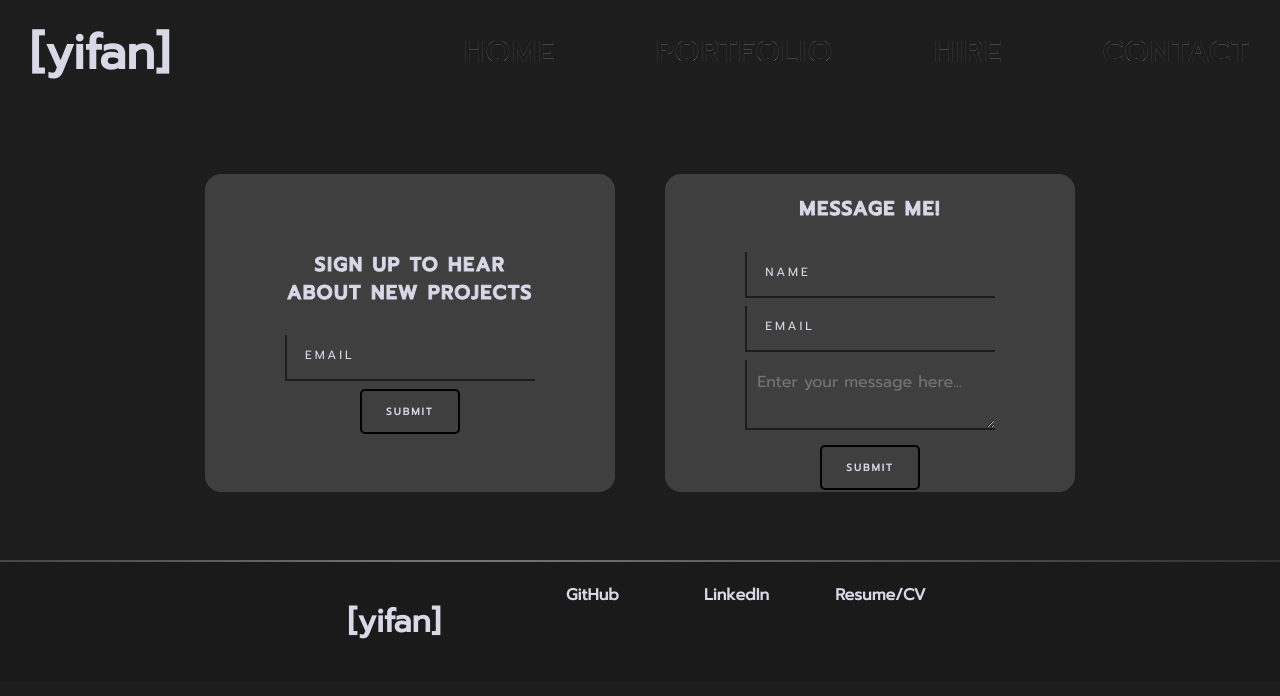
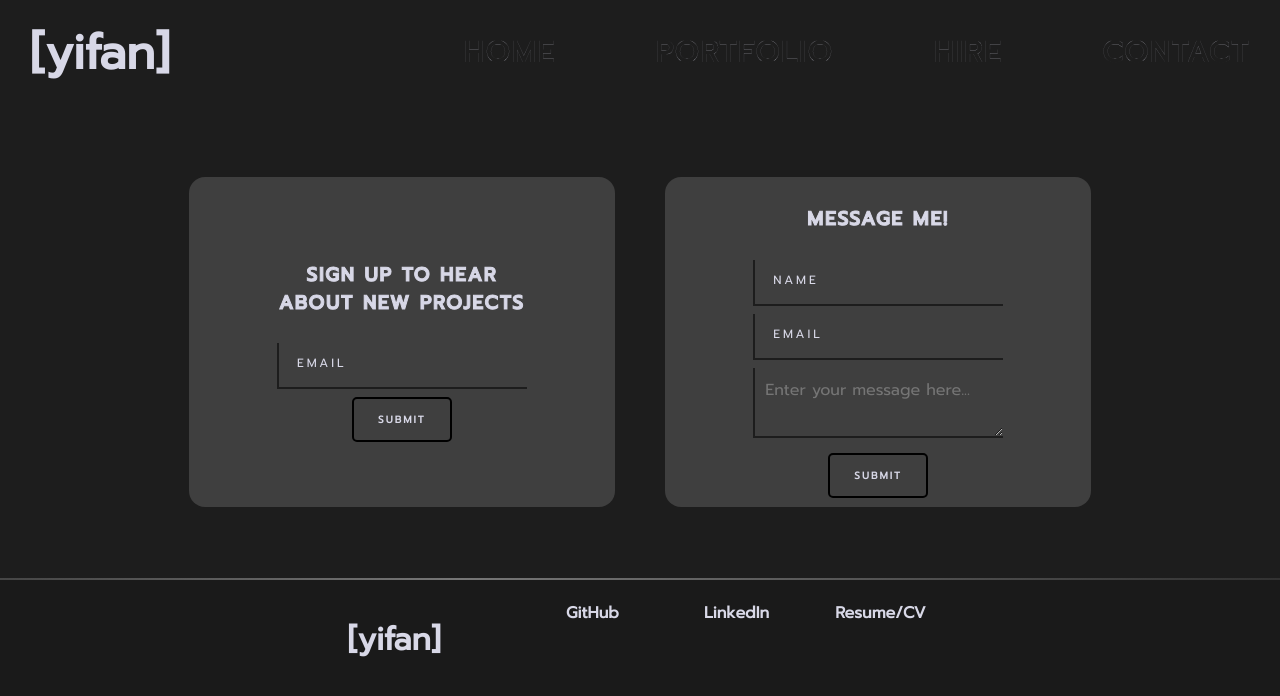
Before and after one commit to yifan117/my-portfolio, a SvelteKit app: page /contact-me in a window 1280 px wide. Shown: the top 696 px of the page. Built offline with nearby package versions, Linux system fonts and the light colour scheme; some icons are missing.

Commit message:
resized contact cards again, added more padding beneath submit

```diff
--- a/src/routes/contact-me/+page.svelte
+++ b/src/routes/contact-me/+page.svelte
@@ -105,13 +105,13 @@
         display: flex;
         justify-content: center;
         align-items: center;
-        padding: 70px;
+        padding: 80px;
         flex-direction: column;
         width: 40%;
         height: 70%;
         background: rgba(255, 255, 255, 0.15);
         border-radius: 16px;
-        gap: 10px;
+        gap: 8px;
     }
 
     .inputBox {
```
